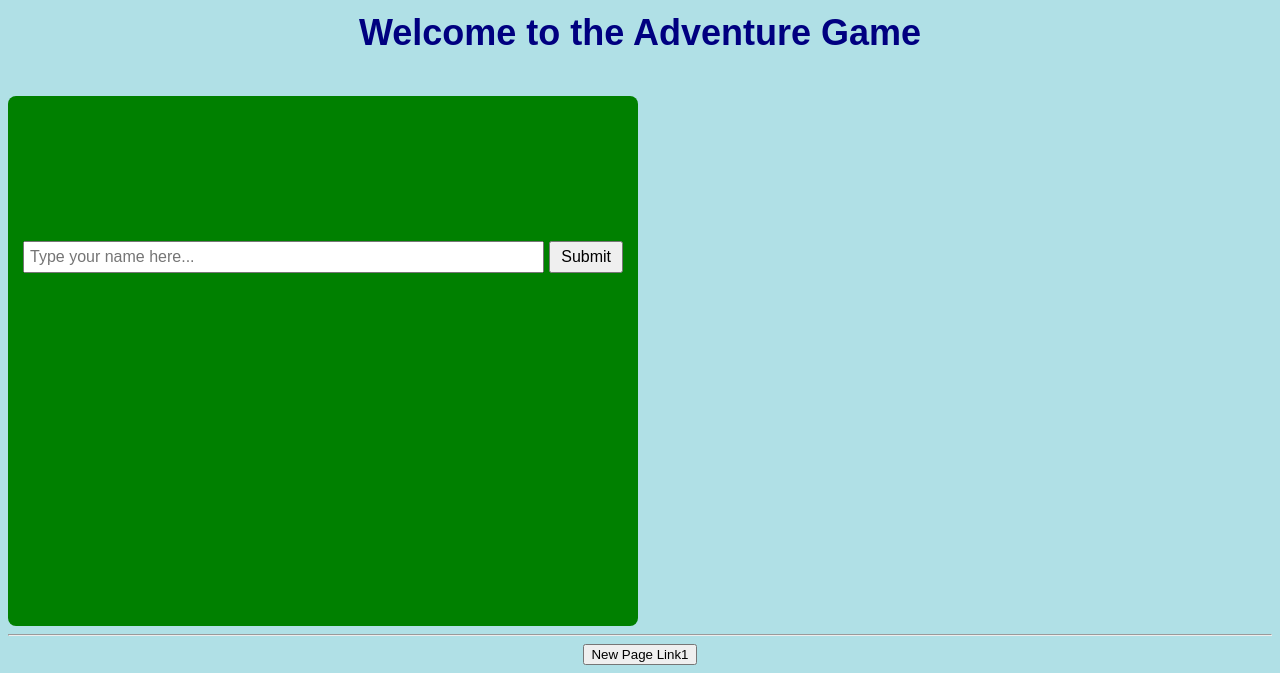
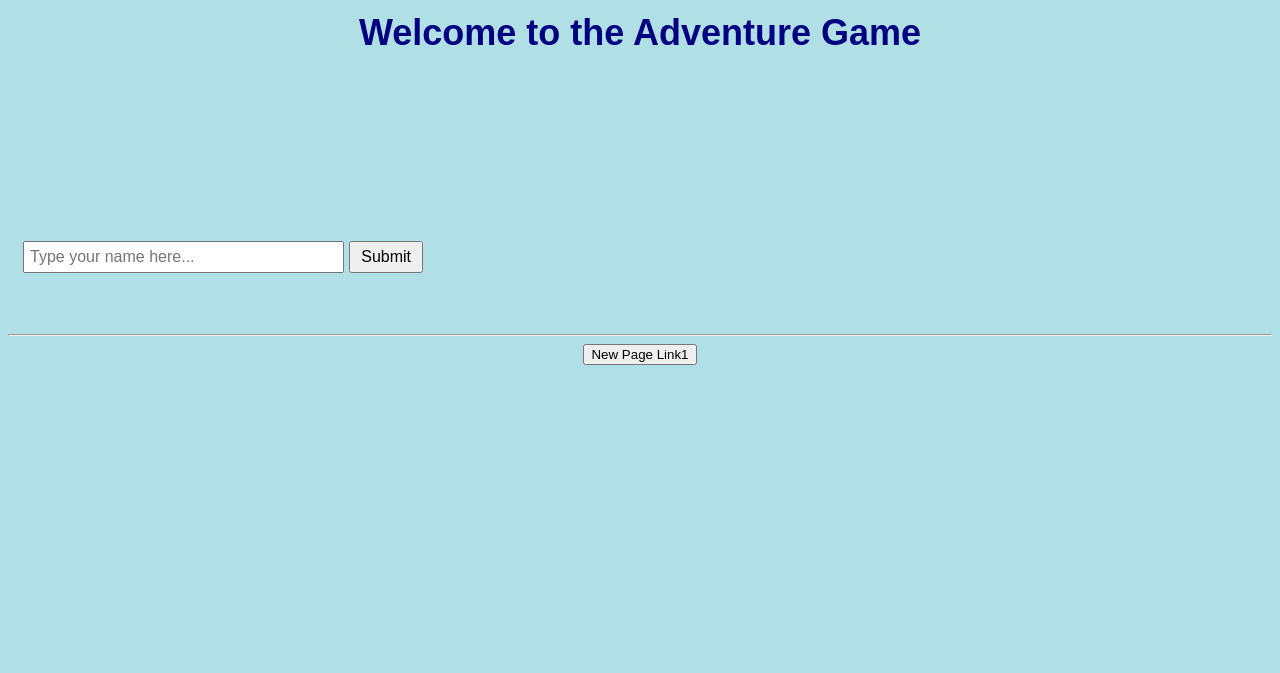
Before and after one commit to CZavos/This_is_it, a plain HTML site: page index.html in a window 1280 px wide. Shown: the part 3682-4355 px from the top of the page. After the commit the page ends 4055 px from the top, so only its background shows below. Drawn offline with Linux system fonts and the light colour scheme.

Commit message:
Resize game container and change background color

```diff
--- a/index.html
+++ b/index.html
@@ -145,12 +145,12 @@ div.mycontainer {
     text-align: center;
 }
 .game-container {
-    width: 600px;
-    height: 500px;
+    width: 400px;
+    height: 200px;
     border: 2px red;
     border-radius: 8px;
     padding: 15px;
-    background-color: green;
+    background-color: powderblue;
     font-family: monospace;
     overflow-y: auto;
 }
```
